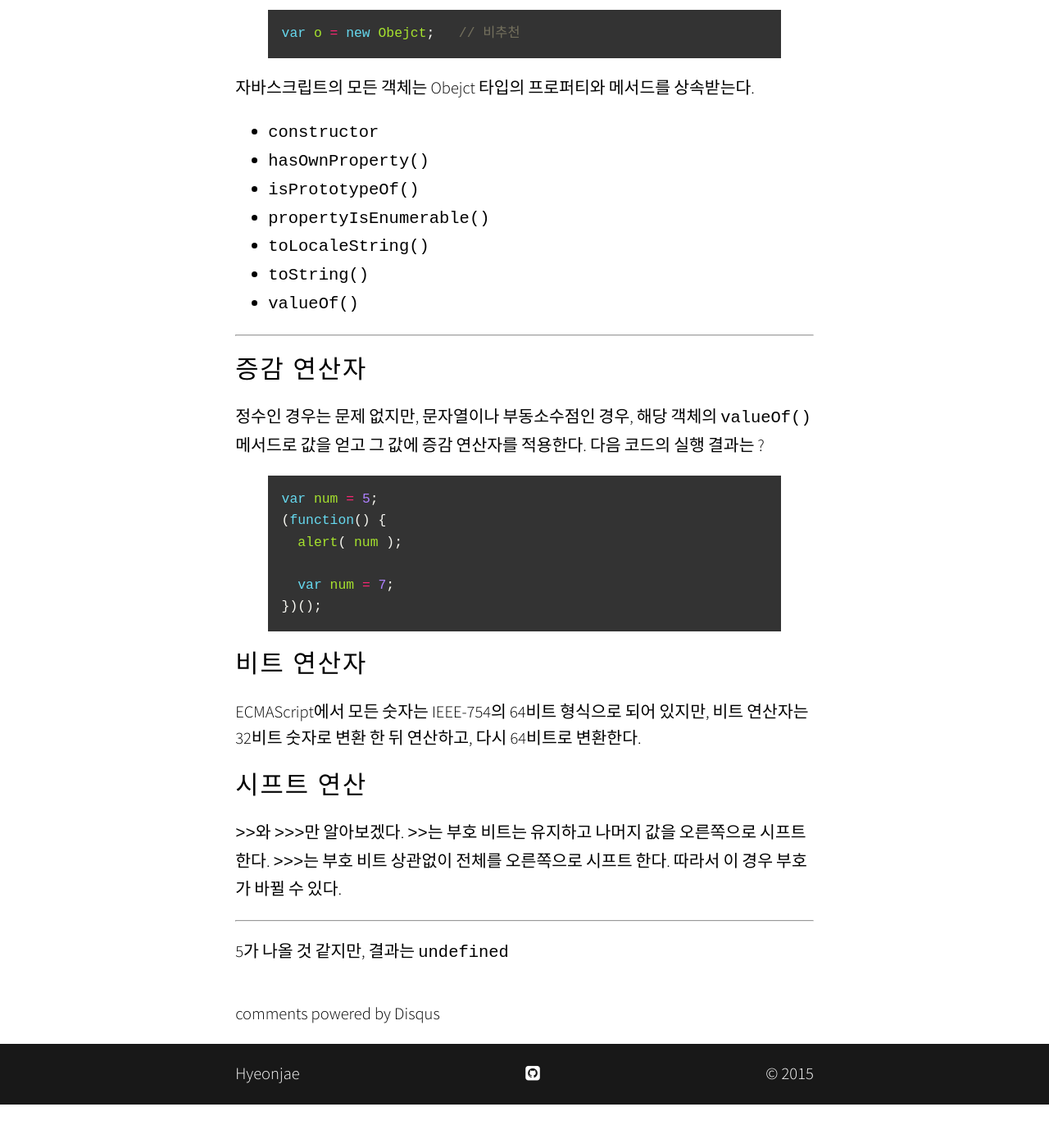
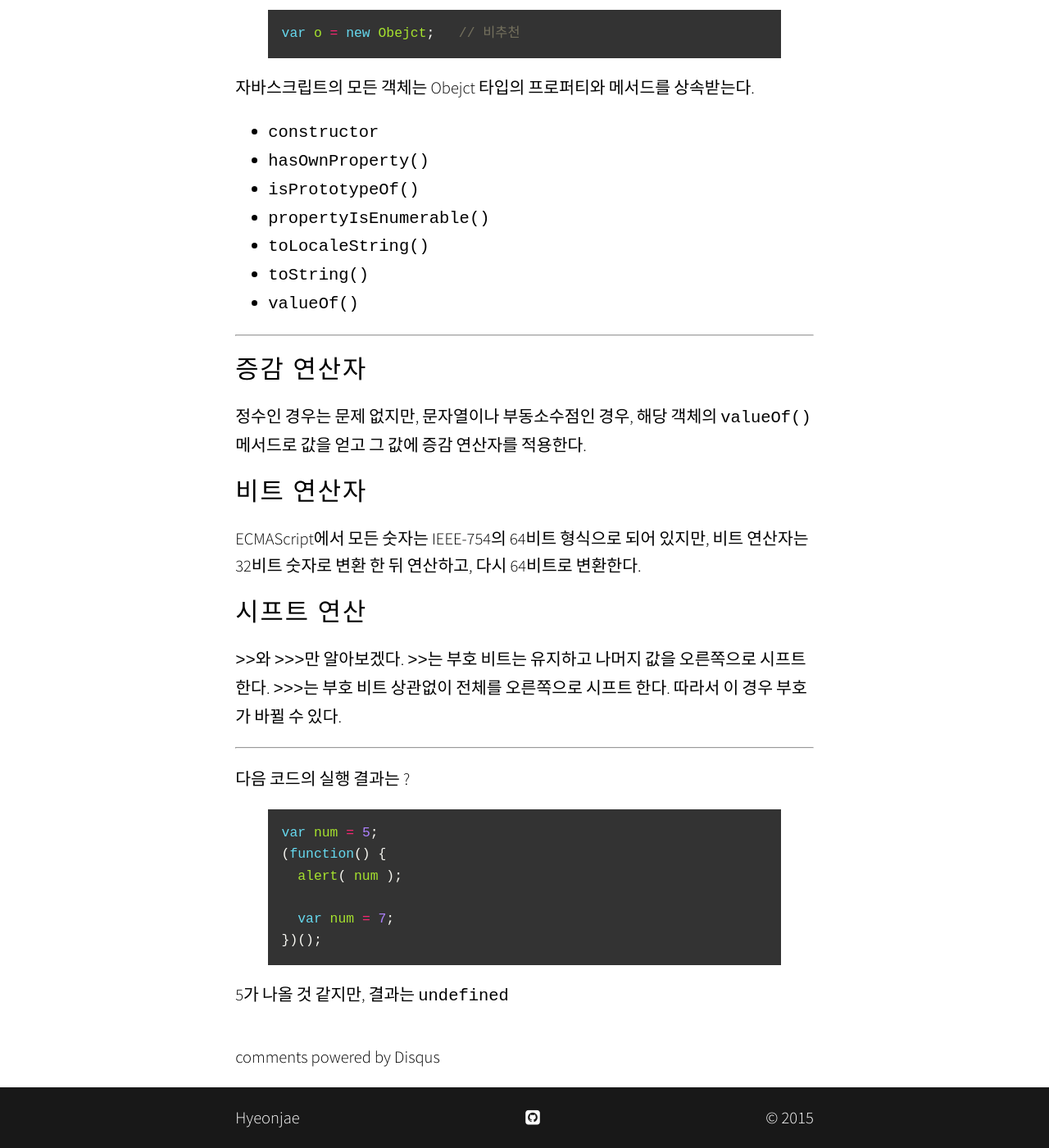
Before and after one commit to hyeonjae/hyeonjae.github.io.archive, a Jekyll site: the page built from _posts/2015-03-04-javascript-study-2.md, in a window 1280 px wide and 1400 px high, scrolled down 4514 px. Shown: the whole window at 82% size. Built offline with Jekyll 4.4.1, drawn with Linux system fonts in a browser that asks for light colours; nearby versions of some CDN libraries; some web fonts are replaced; comment, search, counter and statistics services are not loaded; before the commit the page ends 5861 px from its top, so only the background shows below that; part of the change alters nothing that is shown.

Commit message:
no message

```diff
--- a/_posts/2015-03-04-javascript-study-2.md
+++ b/_posts/2015-03-04-javascript-study-2.md
@@ -158,15 +158,7 @@ var o = new Obejct;   // 비추천
 
 ## 증감 연산자
 정수인 경우는 문제 없지만, 문자열이나 부동소수점인 경우, 해당 객체의 `valueOf()` 메서드로 값을 얻고 그 값에 증감 연산자를 적용한다.
-다음 코드의 실행 결과는 ?
-{% highlight javascript %}
-var num = 5;
-(function() {
-  alert( num );
 
-  var num = 7;
-})();
-{% endhighlight %}
 
 ## 비트 연산자
 ECMAScript에서 모든 숫자는 IEEE-754의 64비트 형식으로 되어 있지만, 비트 연산자는 32비트 숫자로 변환 한 뒤 연산하고, 다시 64비트로 변환한다.
@@ -179,6 +171,14 @@ ECMAScript에서 모든 숫자는 IEEE-754의 64비트 형식으로 되어 있
 
 ---
 
+다음 코드의 실행 결과는 ?
+{% highlight javascript %}
+var num = 5;
+(function() {
+  alert( num );
 
+  var num = 7;
+})();
+{% endhighlight %}
 
 5가 나올 것 같지만, 결과는 `undefined`
```
